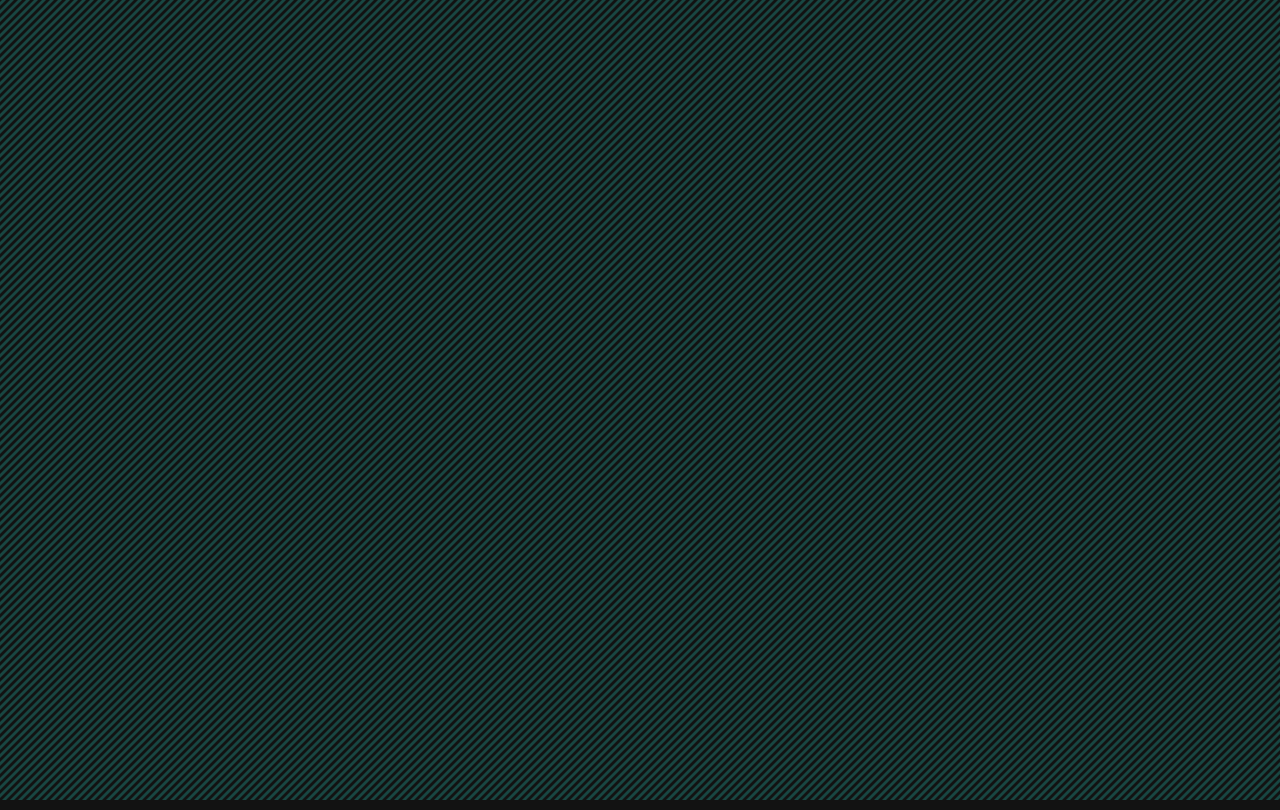
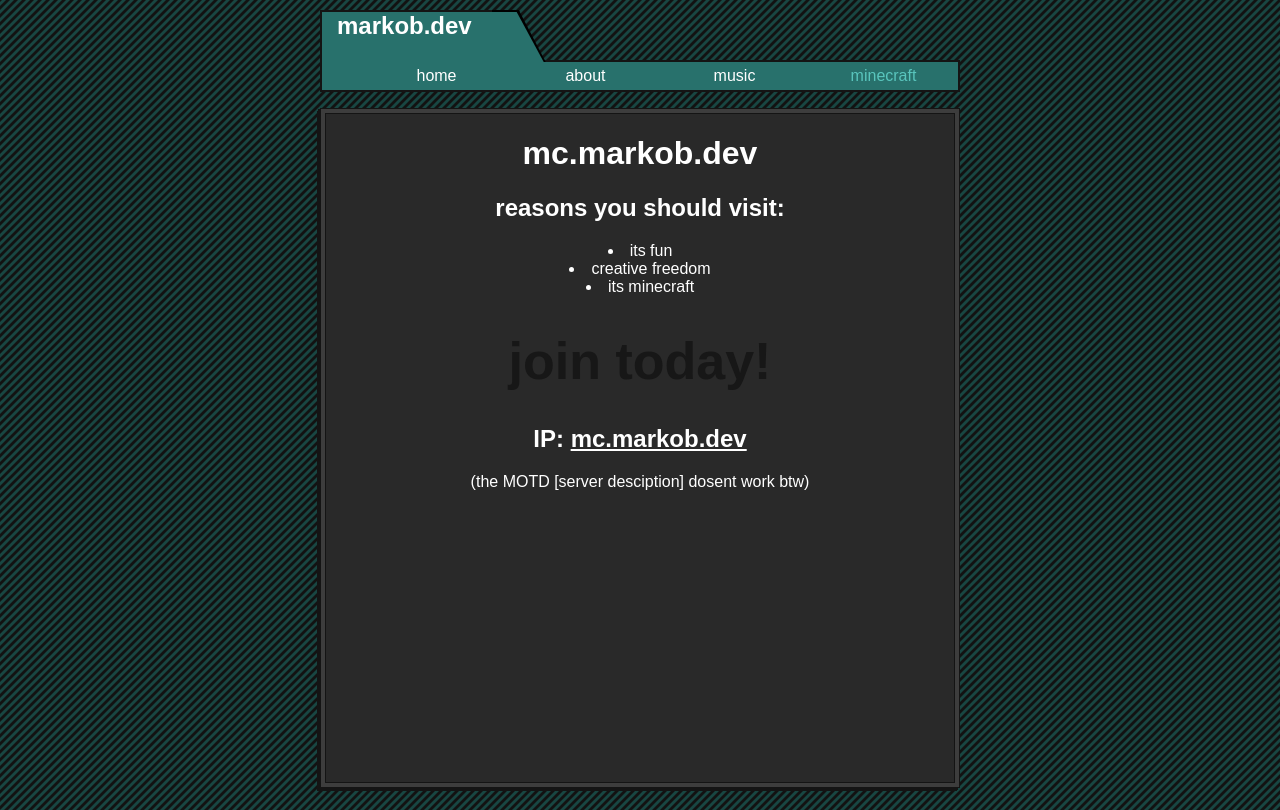
Before and after one commit to JakeS-dot/markob.dev, a React (Vite) app: page /mc in a window 1280 px wide. Before the commit this address had no page. Built offline with nearby package versions, Linux system fonts and the light colour scheme; a web font is replaced by a local one.

Commit message:
add mc section and update carousel

```diff
--- a/package.json
+++ b/package.json
@@ -15,6 +15,7 @@
     "prettier": "^3.6.2",
     "react": "^19.1.1",
     "react-dom": "^19.1.1",
+    "react-multi-carousel": "^2.8.5",
     "react-router-dom": "^7.9.6"
   },
   "devDependencies": {
--- a/src/About.tsx
+++ b/src/About.tsx
@@ -17,7 +17,7 @@
               <a href="about">about</a>
             </li>
             <li className="nav-link"><a href="https://music.markob.dev">music</a></li>
-            <li className="nav-link">minecraft</li>
+            <li className="nav-link"><a href="mc">minecraft</a></li>
           </ul>
         </nav>
         <div className="about-grid">
@@ -56,7 +56,7 @@
             <marquee className="title-line" scrollAmount={15}>but wait: where do you get these awesome playlists at <a href="https://music.markob.dev">music.markob.dev</a>???</marquee>
           </div>
           <div className="adiv4">
-            <p>im glad you asked! all of these playlists are downloaded automaticaly from the youtube channel <a href="https://youtube.com/@mai_dq">mai</a>, who is a youtube playlist creator. been listening to mai since 2023, and one day i decided that i wanted to archive these. alot of playlists are removed and privated because of copyright. tacklists and desciptions of each playlist are avaibable on mai's doc <a href="https://docs.google.com/document/d/1ZBTsQ05rEUskPTNWz4--2dNgBV1-ydPIZLDnSnHRbvk/edit?usp=sharing">here</a>. filenames are not updated if the title changes. there are also all of the <a href="https://www.youtube.com/@otonashiyana">second channel</a> playlists there too.</p>
+            <p>im glad you asked! all of these playlists are downloaded automaticaly from the youtube channel <a href="https://youtube.com/@mai_dq">mai</a>, who is a youtube playlist creator. been listening to mai since 2023, and one day i decided that i wanted to archive these. alot of playlists are removed and privated because of copyright. tracklists and desciptions of each playlist are avaibable on mai's doc <a href="https://docs.google.com/document/d/1ZBTsQ05rEUskPTNWz4--2dNgBV1-ydPIZLDnSnHRbvk/edit?usp=sharing">here</a>. filenames are not updated if the title changes. there are also all of the <a href="https://www.youtube.com/@otonashiyana">second channel</a> playlists there too.</p>
           </div>
           <div className="adiv5">
             <p>this website is open source! view code <a href="https://github.com/JakeS-dot/markob.dev#">here</a></p>
--- a/src/App.css
+++ b/src/App.css
@@ -272,7 +272,11 @@
   margin-top: -15px;
   font-size: 10px;
 }
-
+ @keyframes flash {
+            0% { color: inherit; }
+            50% { color: #171717; }
+            100% { color: inherit; }
+          }
 .parent {
   display: grid;
   grid-template-columns: repeat(6, 1fr);
@@ -306,7 +310,7 @@
   grid-row: span 2;
   grid-row-start: 6;
   grid-row-end: 8;
-  min-height: 180px;
+  aspect-ratio: 1/1;
 }
 .div4:hover {
   filter: none;
@@ -318,11 +322,9 @@
   grid-row-start: 3;
   grid-row-end: 5;
   grid-column-start: 1;
-  max-height: 25vh;
 
 }
 .div5 {
-  background-image: url("https://www.publicdomainpictures.net/pictures/170000/velka/black-and-white-clouds.jpg");
   position: relative;
   grid-column: span 4 / span 4;
   grid-row: span 4 / span 5;
--- a/src/App.tsx
+++ b/src/App.tsx
@@ -2,7 +2,7 @@
 import Home from "./Home";
 import About from "./About"
 import MobileWarning from "./MobileWarning"
-
+import Mc from "./Minecraft"
 export default function App() {
   return (
     <>
@@ -10,6 +10,7 @@
       <Routes>
         <Route path="/" element={<Home />} />
         <Route path="/about" element={<About />} />
+        <Route path="/mc" element={<Mc />} />
       </Routes>
     </>
   );
--- a/src/Home.tsx
+++ b/src/Home.tsx
@@ -2,6 +2,11 @@
 import ErrorBoundary from "./ErrorBoundary.tsx"
 import ChangeLog from "./ChangeLog.tsx"
 import { NowPlaying } from "./Music.tsx"
+import Carousel from "react-multi-carousel";
+import "react-multi-carousel/lib/styles.css";
+
+const images = ["https://file.garden/aTofjCD_EwuDgkJP/screenshot_1766469780.png", "https://file.garden/aTofjCD_EwuDgkJP/mc.markob.dev.jpg", "https://file.garden/aTofjCD_EwuDgkJP/laingif"];
+
 function Home() {
   return (
     <>
@@ -16,7 +21,7 @@
               <a href="about">about</a>
             </li>
             <li className="nav-link"><a href="https://music.markob.dev">music</a></li>
-            <li className="nav-link">minecraft</li>
+            <li className="nav-link"><a href="mc">minecraft</a></li>
           </ul>
         </nav>
         <div className="parent">
@@ -59,8 +64,39 @@
               i like scrolling text | lets all love lain | check out music at music.markob.dev | or don't | we major? | listen to mf doom, talking heads, and simon and garfunkel | i like weather | i like orange | i like blue
             </marquee>
             <div className="lain-container">
-              <div id="lain-text"><h1>welcome to markob.dev</h1>
-                <p>Stuff coming soon, (wii weather channel remake?) (minecraft soon)</p></div>
+              <div style={{ width: "100%", height: "100%" }}> {/* container size */}
+                <Carousel
+                  swipeable
+                  draggable
+                  showDots
+                  responsive={{
+                    superLargeDesktop: { breakpoint: { max: 4000, min: 0 }, items: 1 },
+                  }}
+                  infinite
+                  autoPlay
+                  autoPlaySpeed={3000}
+                  keyBoardControl
+                  containerClass="carousel-container"
+                  itemClass="carousel-item"
+                >
+                  {images.map((src) => (
+                    <div
+                      key={src}
+                      style={{ width: "100%", height: "100%" }}
+                    >
+                      <img
+                        src={src}
+                        alt="slide"
+                        style={{
+                          width: "100%",
+                          height: "100%",
+                          objectFit: "cover",
+                        }}
+                      />
+                    </div>
+                  ))}
+                </Carousel>
+              </div>
             </div>
           </div>
 
--- /dev/null
+++ b/src/Minecraft.tsx
@@ -0,0 +1,46 @@
+function Mc() {
+  return (
+    <>
+      <main>
+        <nav>
+          <div className="titlewrapper">
+            <h1 id="title">markob.dev</h1>
+            <div id="notch"></div></div>
+          <ul className="nav-container">
+            <li className="nav-link"><a href="/">home</a></li>
+            <li className="nav-link">
+              <a href="about">about</a>
+            </li>
+            <li className="nav-link"><a href="https://music.markob.dev">music</a></li>
+            <li className="nav-link" id="selected"><a href="mc">minecraft</a></li>
+          </ul>
+        </nav>
+        <div className="parent">
+          <div style={{ "gridColumnEnd": "7", "gridColumnStart": "1", "textAlign": "center" }}>
+            <h1>mc.markob.dev</h1>
+            <h2>reasons you should visit:</h2>
+            <p>
+              <li>its fun</li>
+              <li>creative freedom</li>
+              <li>its minecraft</li>
+            </p>
+            <h1 style={{ "fontSize": "52px", "animation": "flash 1s steps(1, start) infinite" }}>join today!</h1>
+            <h2>
+              IP:{" "}
+              <span
+                style={{
+                  textDecoration: "underline",
+                  userSelect: "all", // ensure it’s selectable
+                }}
+              >
+                mc.markob.dev
+              </span>
+            </h2>
+            <footer>(the MOTD [server desciption] dosent work btw)</footer>
+          </div>
+        </div>
+      </main>
+    </>
+  )
+}
+export default Mc;
```
Also changed, not shown: 1 other file (tests, documents, lock files or other folders).
